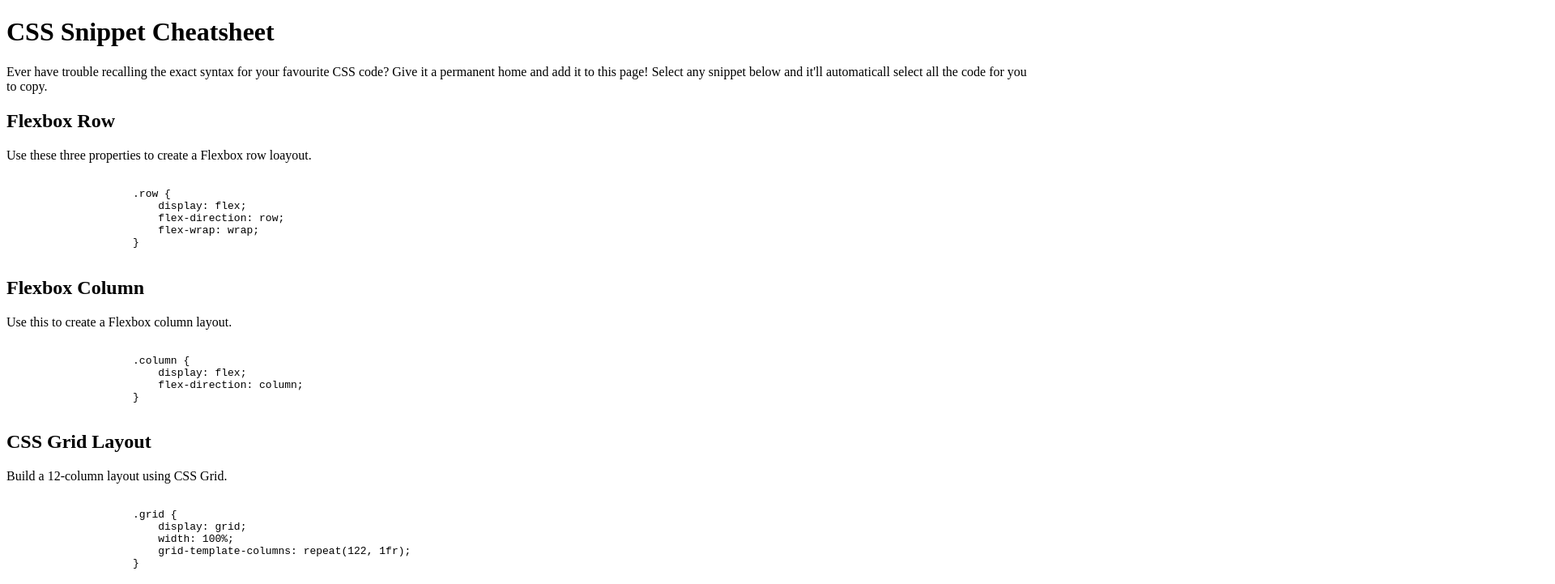
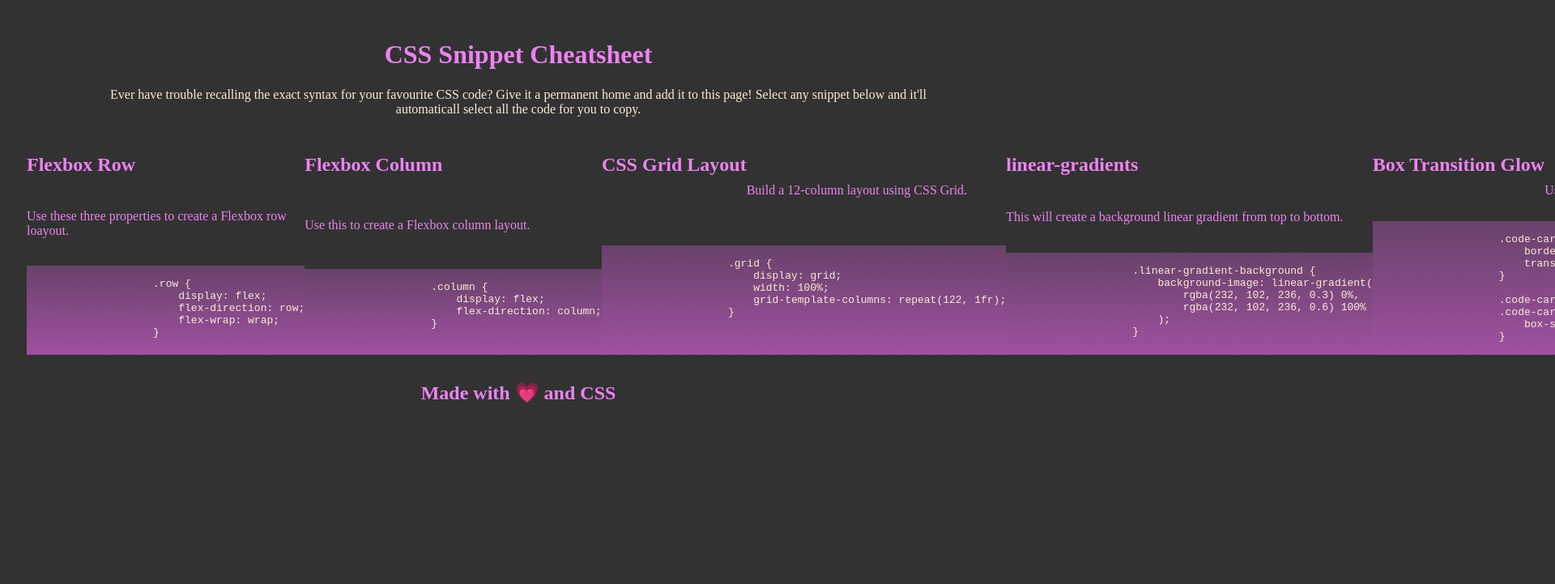
Before and after one commit to kzefram/mod2-Challenge, a plain HTML site: page index.html in a window 1280 px wide. Shown: the top 721 px of the page at 81% size, 1920 px wide, since content can reach past the window. Drawn offline with Linux system fonts and the light colour scheme.

Commit message:
Added CSS

```diff
--- a/Assets/CSS/style.css
+++ b/Assets/CSS/style.css
@@ -0,0 +1,83 @@
+body {
+    background-color: rgb(50, 50, 50);
+    color: antiquewhite;
+}
+
+.grid {
+    display: grid;
+    width: 100%;
+    grid-template-columns: repeat(12, 1fr);
+  }
+
+  .linear-gradient-background {
+    background-image: linear-gradient(
+      rgba(232, 102, 236, 0.3) 0%,
+      rgba(232, 102, 236, 0.6) 100%
+    );
+  }
+
+  .code-card .card-header {
+    border-radius: 8px;
+    transition: all 0.5s ease-in-out;
+  }
+
+  .code-card:hover,
+  .code-card:hover .card-header {
+    box-shadow: inset 0px 0px 8px rgba(232, 102, 236, 1), 0 0 15px rgba(232, 102, 236, 1);
+  }
+
+  .card-header {
+    position: relative;
+    margin-top: -20px;
+  }
+
+  .grid {
+    display: grid;
+    width: 50%;
+    grid-template-columns: repeat(12, 1fr);
+    padding-left: 25px;
+    padding-right: 25px;
+  }
+
+  .card-header,
+  .header-title {
+    color: rgb(236, 131, 240);
+  }
+
+  .code-card .card-header {
+    border-radius: 8px;
+    transition: all 0.5s ease-in-out;
+  }
+
+  .code-card:hover,
+  .code-card:hover .card-header {
+    box-shadow: inset 0px 0px 8px rgba(232, 102, 236, 1), 0 0 15px rgba(232, 102, 236, 1);
+  }
+
+  p, footer {
+    color: rgb(236, 131, 240);
+  }
+
+  footer {
+    text-align: center;
+    padding-bottom: 20px;
+  }
+
+  header {
+    text-align: center;
+    padding: 20px 100px 50px 100px;
+  }
+
+  .header-para {
+    color: antiquewhite;
+  }
+
+  code {
+    text-align: right;
+  }
+
+  .card {
+    display: flex;
+    flex-direction: row;
+    flex-wrap: wrap;
+  }
--- a/index.html
+++ b/index.html
@@ -21,11 +21,11 @@
 
     <main>
 
-        <section>
+        <section class="grid">
             <div class="card">
                 <h1 class="card-header">Flexbox Row</h1>
                 <p class="card-para">Use these three properties to create a Flexbox row loayout.</p>
-                <pre><code>
+                <pre class="linear-gradient-background" class="code-card"><code>
                     .row {
                         display: flex;
                         flex-direction: row;
@@ -37,7 +37,7 @@
             <div class="card">
                 <h1 class="card-header">Flexbox Column</h1>
                 <p class="card-para">Use this to create a Flexbox column layout.</p>
-                <pre><code>
+                <pre class="linear-gradient-background"><code>
                     .column {
                         display: flex;
                         flex-direction: column;
@@ -48,7 +48,7 @@
             <div class="card">
                 <h1 class="card-header">CSS Grid Layout</h1>
                 <p class="card-para">Build a 12-column layout using CSS Grid.</p>
-                <pre><code>
+                <pre class="linear-gradient-background"><code>
                     .grid {
                         display: grid;
                         width: 100%;
@@ -60,7 +60,7 @@
             <div class="card">
                 <h1 class="card-header">linear-gradients</h1>
                 <p class="card-para">This will create a background linear gradient from top to bottom.</p>
-                <pre><code>
+                <pre class="linear-gradient-background"><code>
                     .linear-gradient-background {
                         background-image: linear-gradient(
                             rgba(232, 102, 236, 0.3) 0%,
@@ -73,7 +73,7 @@
             <div class="card">
                 <h1 class="card-header">Box Transition Glow</h1>
                 <p class="car-para">Use transition and box shadows to glow on hover.</p>
-                <pre><code>
+                <pre class="linear-gradient-background"><code>
                     .code-card .card-header {
                         border-radius: 8px;
                         transition: all 0.5s ease-in-out;
@@ -89,7 +89,7 @@
             <div class="card">
                 <h1 class="card-header">Overlay Card With Title</h1>
                 <p class="car-para">Use position properties and negative maginis to rains elements higher than their natural starting point.</p>
-                <pre><code>
+                <pre class="linear-gradient-background"><code>
                     .card-header {
                         position: relative;
                         margin-top: -20px;
```
